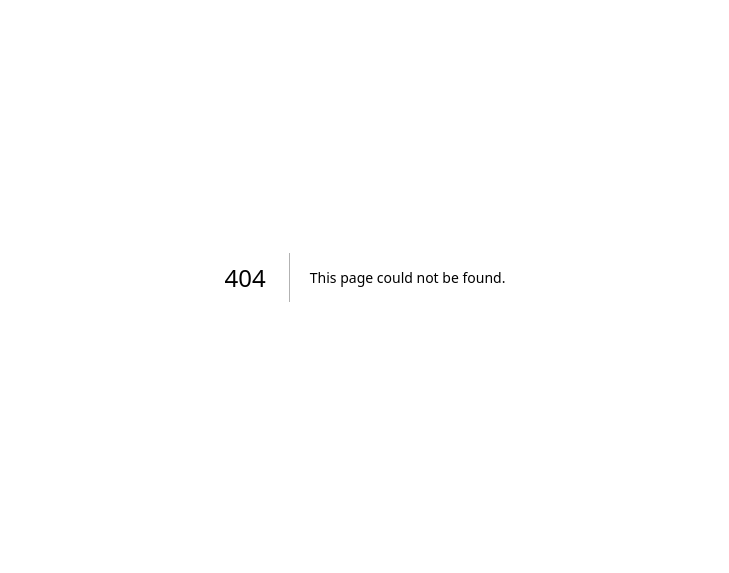
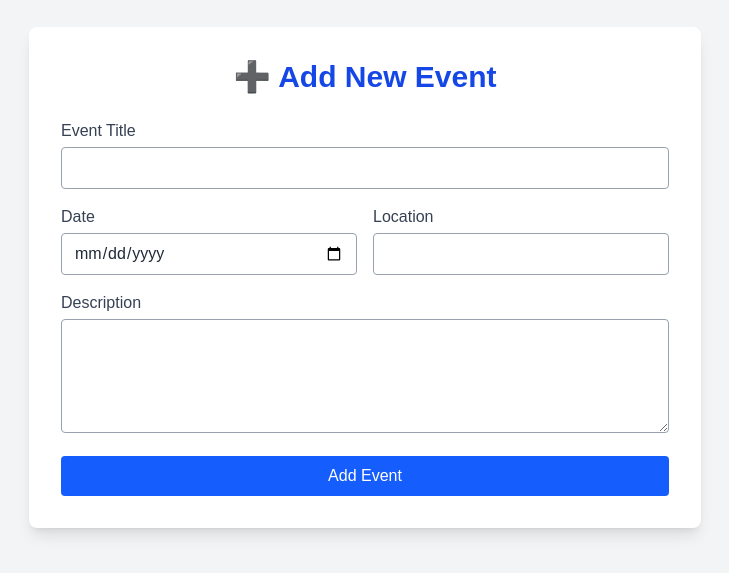
Before and after one commit to Lakshya2025-web/it, a Next.js app: page /addevent in a window 1280 px wide. Before the commit this address had no page. Shown: the part 123-696 px from the top of the page, without its empty margins (275-1004 px from the left). Built offline with nearby package versions, Linux system fonts and the light colour scheme.

Commit message:
adding addevent

```diff
--- /dev/null
+++ b/app/addevent/page.tsx
@@ -0,0 +1,103 @@
+"use client";
+
+import { useState } from "react";
+import { useRouter } from "next/navigation";
+
+export default function AddEventPage() {
+  const [title, setTitle] = useState("");
+  const [date, setDate] = useState("");
+  const [location, setLocation] = useState("");
+  const [description, setDescription] = useState("");
+  const router = useRouter();
+
+  const handleSubmit = (e: React.FormEvent) => {
+    e.preventDefault();
+    const newEvent = { id: Date.now(), title, date, location, description };
+
+    const existing = JSON.parse(localStorage.getItem("events") || "[]");
+    localStorage.setItem("events", JSON.stringify([...existing, newEvent]));
+
+    alert("Event added successfully!");
+    router.push("/"); // Redirect to homepage
+    window.dispatchEvent(new Event("storage")); // trigger reload on homepage
+  };
+
+  return (
+    <main className="min-h-screen bg-gray-100 flex items-center justify-center p-4 sm:p-8">
+      <div className="bg-white shadow-lg rounded-lg w-full max-w-md sm:max-w-lg md:max-w-2xl p-6 sm:p-8">
+        <h1 className="text-2xl sm:text-3xl font-bold text-blue-700 mb-6 text-center">
+          ➕ Add New Event
+        </h1>
+        <form onSubmit={handleSubmit} className="space-y-4">
+          {/* Title */}
+          <div>
+            <label htmlFor="title" className="block text-gray-700 font-medium">
+              Event Title
+            </label>
+            <input
+              id="title"
+              type="text"
+              value={title}
+              onChange={(e) => setTitle(e.target.value)}
+              className="w-full border border-gray-400 rounded px-3 py-2 mt-1 text-gray-800 focus:ring-2 focus:ring-blue-500 focus:border-blue-500"
+              required
+            />
+          </div>
+
+          {/* Date + Location */}
+          <div className="grid grid-cols-1 sm:grid-cols-2 gap-4">
+            <div>
+              <label htmlFor="date" className="block text-gray-700 font-medium">
+                Date
+              </label>
+              <input
+                id="date"
+                type="date"
+                value={date}
+                onChange={(e) => setDate(e.target.value)}
+                className="w-full border border-gray-400 rounded px-3 py-2 mt-1 text-gray-800 focus:ring-2 focus:ring-blue-500 focus:border-blue-500"
+                required
+              />
+            </div>
+            <div>
+              <label htmlFor="location" className="block text-gray-700 font-medium">
+                Location
+              </label>
+              <input
+                id="location"
+                type="text"
+                value={location}
+                onChange={(e) => setLocation(e.target.value)}
+                className="w-full border border-gray-400 rounded px-3 py-2 mt-1 text-gray-800 focus:ring-2 focus:ring-blue-500 focus:border-blue-500"
+                required
+              />
+            </div>
+          </div>
+
+          {/* Description */}
+          <div>
+            <label htmlFor="description" className="block text-gray-700 font-medium">
+              Description
+            </label>
+            <textarea
+              id="description"
+              value={description}
+              onChange={(e) => setDescription(e.target.value)}
+              className="w-full border border-gray-400 rounded px-3 py-2 mt-1 text-gray-800 focus:ring-2 focus:ring-blue-500 focus:border-blue-500"
+              rows={4}
+              required
+            />
+          </div>
+
+          {/* Submit */}
+          <button
+            type="submit"
+            className="w-full bg-blue-600 text-white py-2 rounded hover:bg-blue-700 transition"
+          >
+            Add Event
+          </button>
+        </form>
+      </div>
+    </main>
+  );
+}
```
Also changed, not shown: 1 other file (tests, documents, lock files or other folders).
